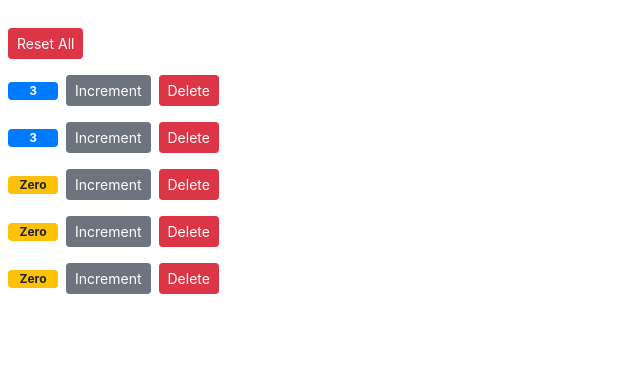
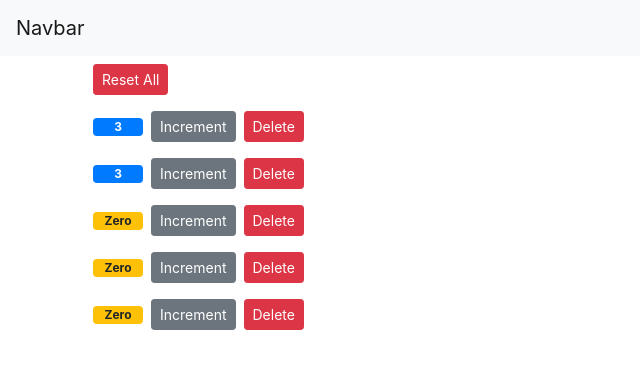
Before and after one commit to aliyousufdev/react-practice, a React (Create React App) app: page / in a window 1280 px wide. Shown: the top 368 px of the page, without its empty margins (0-640 px from the left). Built offline with nearby package versions, Linux system fonts and the light colour scheme.

Commit message:
add navbar in the app component and render app component as root component

```diff
--- a/src/app.jsx
+++ b/src/app.jsx
@@ -1,12 +1,17 @@
-import React from "react";
-import Movies from "./components/movies";
+import React, {Component, Fragment} from "react";
+import Counters from "./components/counters";
 
-class App extends React.Component {
+class App extends Component {
 	render() {
 		return (
-			<div role="main" className="container">
-				<Movies />
-			</div>
+			<Fragment>
+				<nav className="navbar navbar-light bg-light">
+					<a className="navbar-brand" href="/">Navbar</a>
+				</nav>
+				<div role="main" className="container">
+					<Counters />
+				</div>
+			</Fragment>
 		);
 	}
 }
--- a/src/index.css
+++ b/src/index.css
@@ -1,4 +1,3 @@
 body {
     margin: 0;
-    padding: 20px 0 0 0;
 }
--- a/src/index.js
+++ b/src/index.js
@@ -3,6 +3,6 @@ import ReactDOM from "react-dom";
 import 'bootstrap/dist/css/bootstrap.css'
 import 'font-awesome/css/font-awesome.css'
 import './index.css';
-import Counters from "./components/counters";
+import App from "./app";
 
-ReactDOM.render(<Counters />, document.getElementById("root"));
+ReactDOM.render(<App />, document.getElementById("root"));
```
